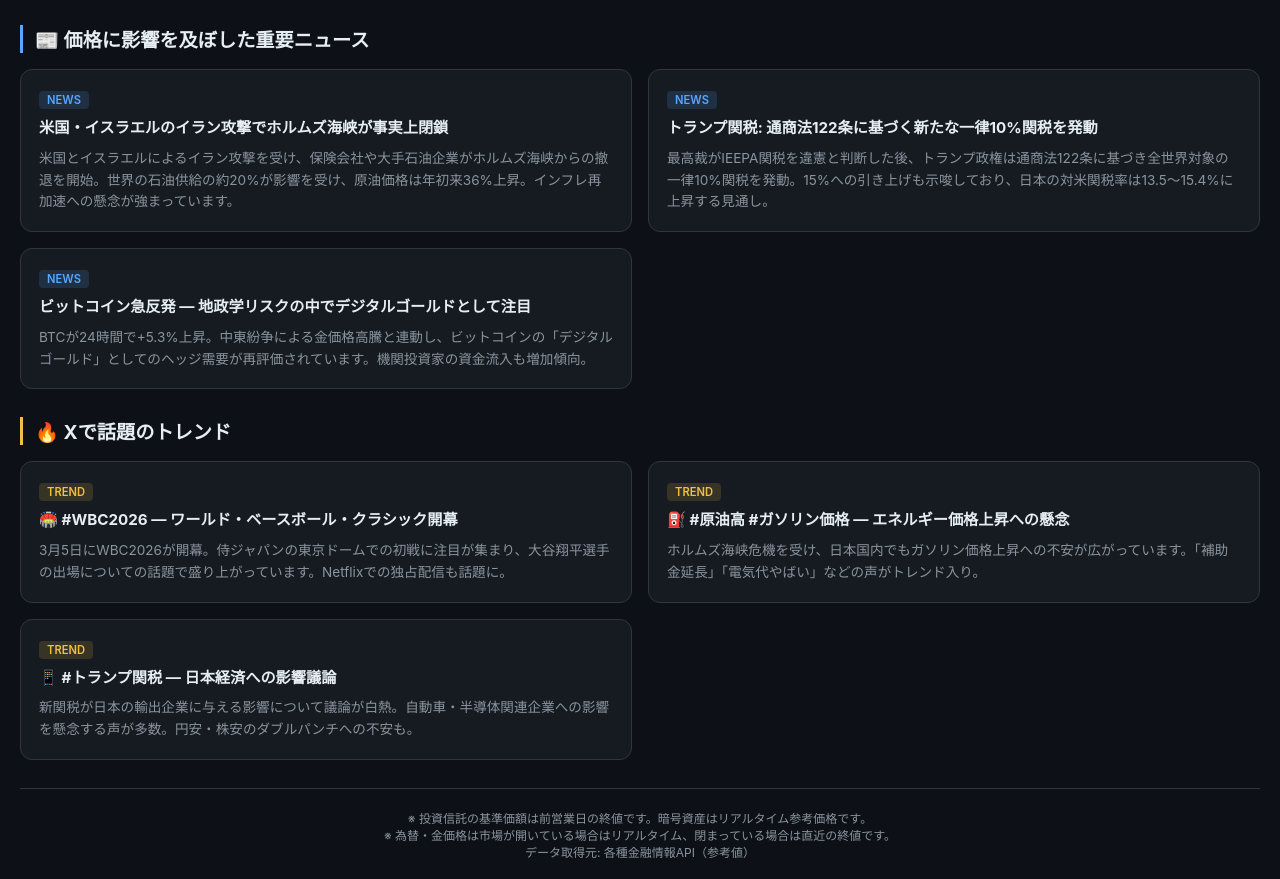
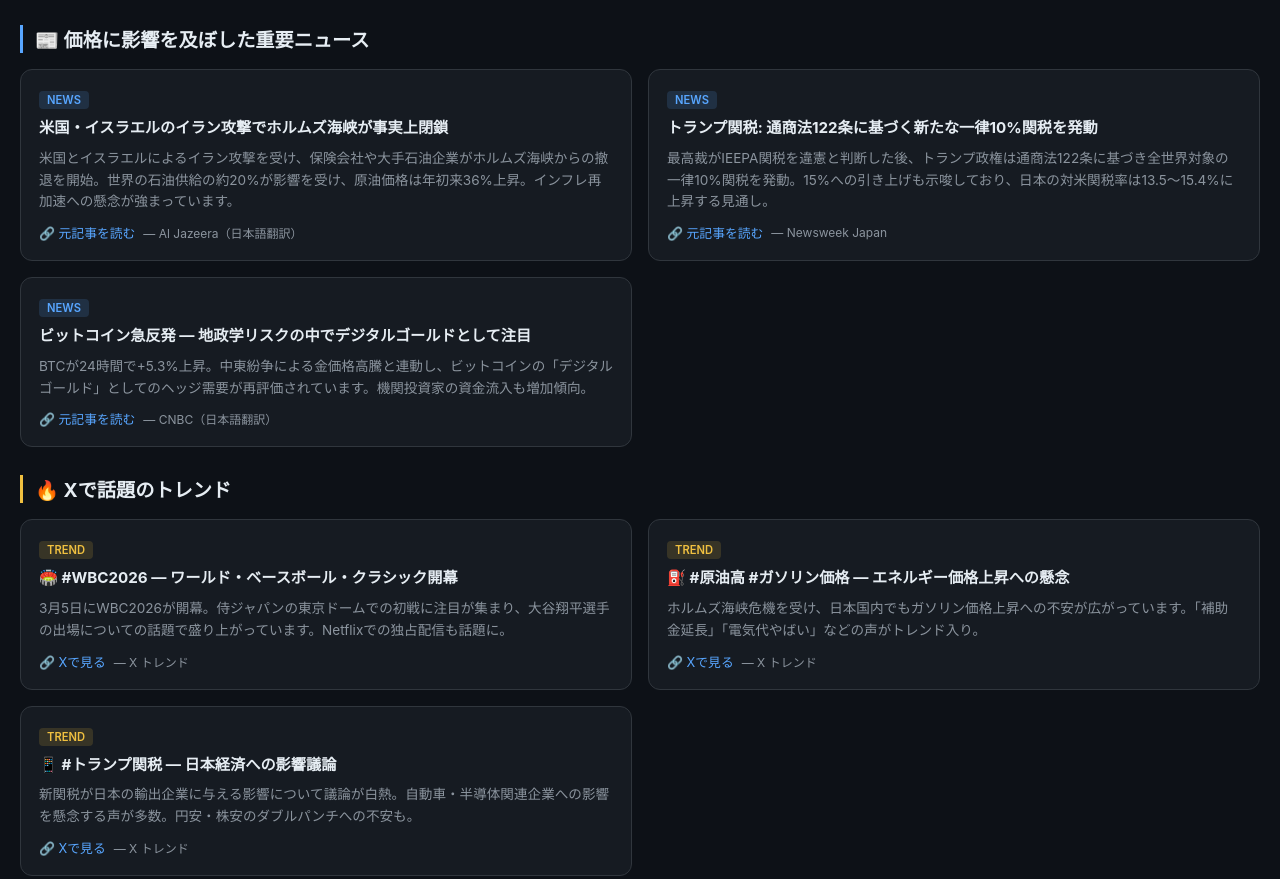
Before and after one commit to horiken7/market-dashboard, a plain HTML site: page index.html in a window 1280 px wide. Shown: the part 595-1474 px from the top of the page. Drawn offline with Linux system fonts and the light colour scheme.

Commit message:
add translate
ENG to JP

```diff
--- a/index.html
+++ b/index.html
@@ -148,6 +148,22 @@
     font-size: 0.85rem;
     color: var(--muted);
     line-height: 1.6;
+  }
+  .news-link {
+    display: inline-flex;
+    align-items: center;
+    gap: 4px;
+    margin-top: 10px;
+    font-size: 0.8rem;
+    color: var(--accent);
+    text-decoration: none;
+    transition: opacity 0.2s;
+  }
+  .news-link:hover { opacity: 0.8; text-decoration: underline; }
+  .news-link-source {
+    color: var(--muted);
+    font-size: 0.75rem;
+    margin-left: 4px;
   }
   .news-tag {
     display: inline-block;
@@ -302,30 +318,42 @@ const ASSETS = [
 const NEWS_ITEMS = [
   {
     title: '米国・イスラエルのイラン攻撃でホルムズ海峡が事実上閉鎖',
-    body: '米国とイスラエルによるイラン攻撃を受け、保険会社や大手石油企業がホルムズ海峡からの撤退を開始。世界の石油供給の約20%が影響を受け、原油価格は年初来36%上昇。インフレ再加速への懸念が強まっています。'
+    body: '米国とイスラエルによるイラン攻撃を受け、保険会社や大手石油企業がホルムズ海峡からの撤退を開始。世界の石油供給の約20%が影響を受け、原油価格は年初来36%上昇。インフレ再加速への懸念が強まっています。',
+    url: 'https://translate.google.com/translate?sl=en&tl=ja&u=https%3A%2F%2Fwww.aljazeera.com%2Feconomy%2F2026%2F3%2F3%2Fshutdown-of-hormuz-strait-raises-fears-of-soaring-oil-prices',
+    source: 'Al Jazeera（日本語翻訳）'
   },
   {
     title: 'トランプ関税: 通商法122条に基づく新たな一律10%関税を発動',
-    body: '最高裁がIEEPA関税を違憲と判断した後、トランプ政権は通商法122条に基づき全世界対象の一律10%関税を発動。15%への引き上げも示唆しており、日本の対米関税率は13.5〜15.4%に上昇する見通し。'
+    body: '最高裁がIEEPA関税を違憲と判断した後、トランプ政権は通商法122条に基づき全世界対象の一律10%関税を発動。15%への引き上げも示唆しており、日本の対米関税率は13.5〜15.4%に上昇する見通し。',
+    url: 'https://www.newsweekjapan.jp/stories/world/2026/03/589078.php',
+    source: 'Newsweek Japan'
   },
   {
     title: 'ビットコイン急反発 — 地政学リスクの中でデジタルゴールドとして注目',
-    body: 'BTCが24時間で+5.3%上昇。中東紛争による金価格高騰と連動し、ビットコインの「デジタルゴールド」としてのヘッジ需要が再評価されています。機関投資家の資金流入も増加傾向。'
+    body: 'BTCが24時間で+5.3%上昇。中東紛争による金価格高騰と連動し、ビットコインの「デジタルゴールド」としてのヘッジ需要が再評価されています。機関投資家の資金流入も増加傾向。',
+    url: 'https://translate.google.com/translate?sl=en&tl=ja&u=https%3A%2F%2Fwww.cnbc.com%2F2026%2F03%2F04%2Firan-israel-us-war-middle-east-conflict-oil-gas-lng-surge-central-banks-inflation-risk.html',
+    source: 'CNBC（日本語翻訳）'
   }
 ];
 
 const TREND_ITEMS = [
   {
     title: '🏟️ #WBC2026 — ワールド・ベースボール・クラシック開幕',
-    body: '3月5日にWBC2026が開幕。侍ジャパンの東京ドームでの初戦に注目が集まり、大谷翔平選手の出場についての話題で盛り上がっています。Netflixでの独占配信も話題に。'
+    body: '3月5日にWBC2026が開幕。侍ジャパンの東京ドームでの初戦に注目が集まり、大谷翔平選手の出場についての話題で盛り上がっています。Netflixでの独占配信も話題に。',
+    url: 'https://x.com/search?q=%23WBC2026&src=trend_click',
+    source: 'X トレンド'
   },
   {
     title: '⛽ #原油高 #ガソリン価格 — エネルギー価格上昇への懸念',
-    body: 'ホルムズ海峡危機を受け、日本国内でもガソリン価格上昇への不安が広がっています。「補助金延長」「電気代やばい」などの声がトレンド入り。'
+    body: 'ホルムズ海峡危機を受け、日本国内でもガソリン価格上昇への不安が広がっています。「補助金延長」「電気代やばい」などの声がトレンド入り。',
+    url: 'https://x.com/search?q=%23%E5%8E%9F%E6%B2%B9%E9%AB%98&src=trend_click',
+    source: 'X トレンド'
   },
   {
     title: '📱 #トランプ関税 — 日本経済への影響議論',
-    body: '新関税が日本の輸出企業に与える影響について議論が白熱。自動車・半導体関連企業への影響を懸念する声が多数。円安・株安のダブルパンチへの不安も。'
+    body: '新関税が日本の輸出企業に与える影響について議論が白熱。自動車・半導体関連企業への影響を懸念する声が多数。円安・株安のダブルパンチへの不安も。',
+    url: 'https://x.com/search?q=%23%E3%83%88%E3%83%A9%E3%83%B3%E3%83%97%E9%96%A2%E7%A8%8E&src=trend_click',
+    source: 'X トレンド'
   }
 ];
 
@@ -370,6 +398,9 @@ function renderNews() {
       <span class="news-tag tag-news">NEWS</span>
       <h3>${item.title}</h3>
       <p>${item.body}</p>
+      <a class="news-link" href="${item.url}" target="_blank" rel="noopener noreferrer">
+        🔗 元記事を読む <span class="news-link-source">— ${item.source}</span>
+      </a>
     `;
     grid.appendChild(card);
   });
@@ -385,6 +416,9 @@ function renderTrends() {
       <span class="news-tag tag-trend">TREND</span>
       <h3>${item.title}</h3>
       <p>${item.body}</p>
+      <a class="news-link" href="${item.url}" target="_blank" rel="noopener noreferrer">
+        🔗 Xで見る <span class="news-link-source">— ${item.source}</span>
+      </a>
     `;
     grid.appendChild(card);
   });
```
